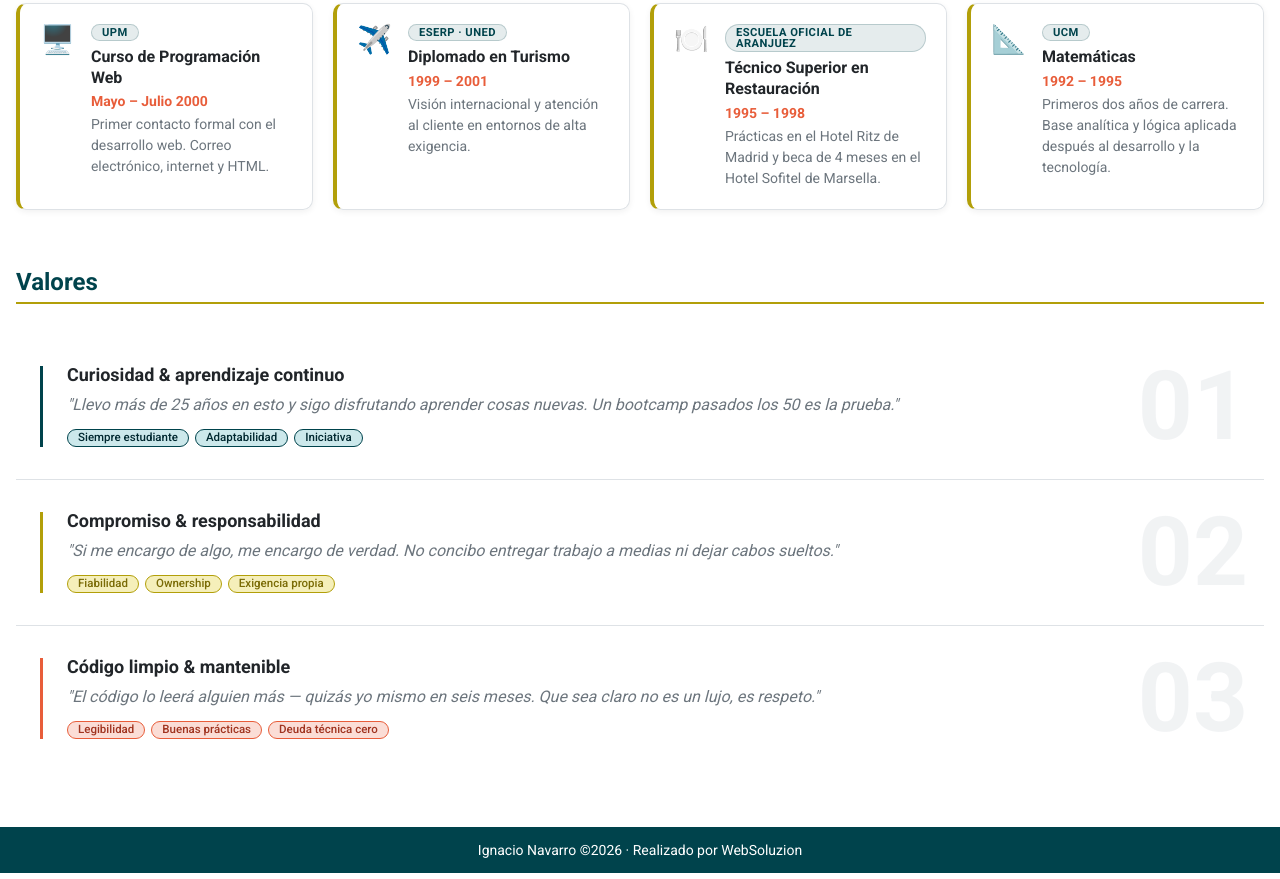
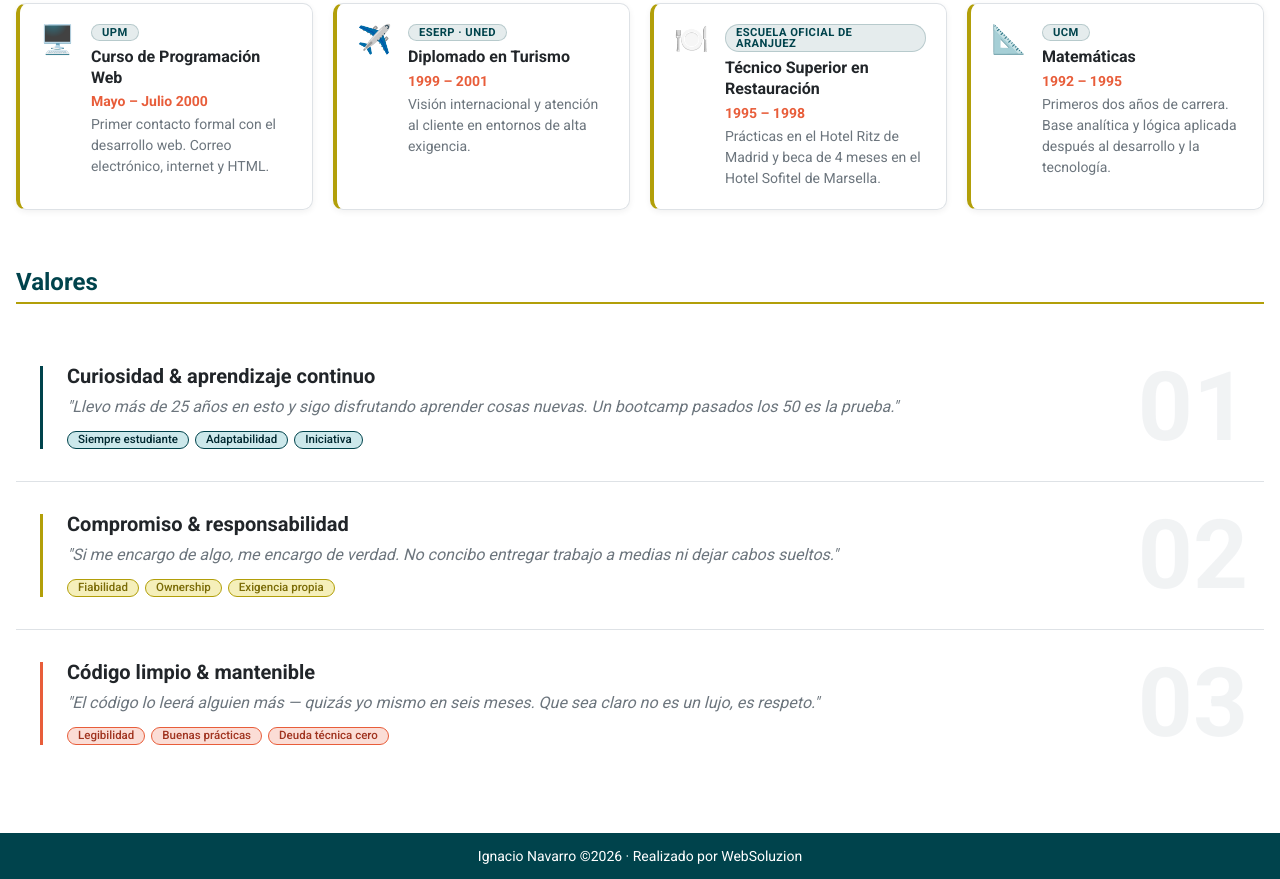
Before and after one commit to nasnavarro/feature3, a website: page sobre-mi.html in a window 1280 px wide. Shown: the part 2405-3284 px from the top of the page. Drawn offline with Linux system fonts and the light colour scheme.

Commit message:
Sprint3 finalizado

```diff
--- a/css/sobre_mi.css
+++ b/css/sobre_mi.css
@@ -365,7 +365,7 @@ article h2{
 }
 
 .valor-titulo {
-    font-size: var(--font-size-lg, 1.05rem);
+    font-size: var(--font-size-xl, 1.05rem);
     font-weight: 600;
     color: var(--color-text-primary);
     margin: 0 0 8px;
```
